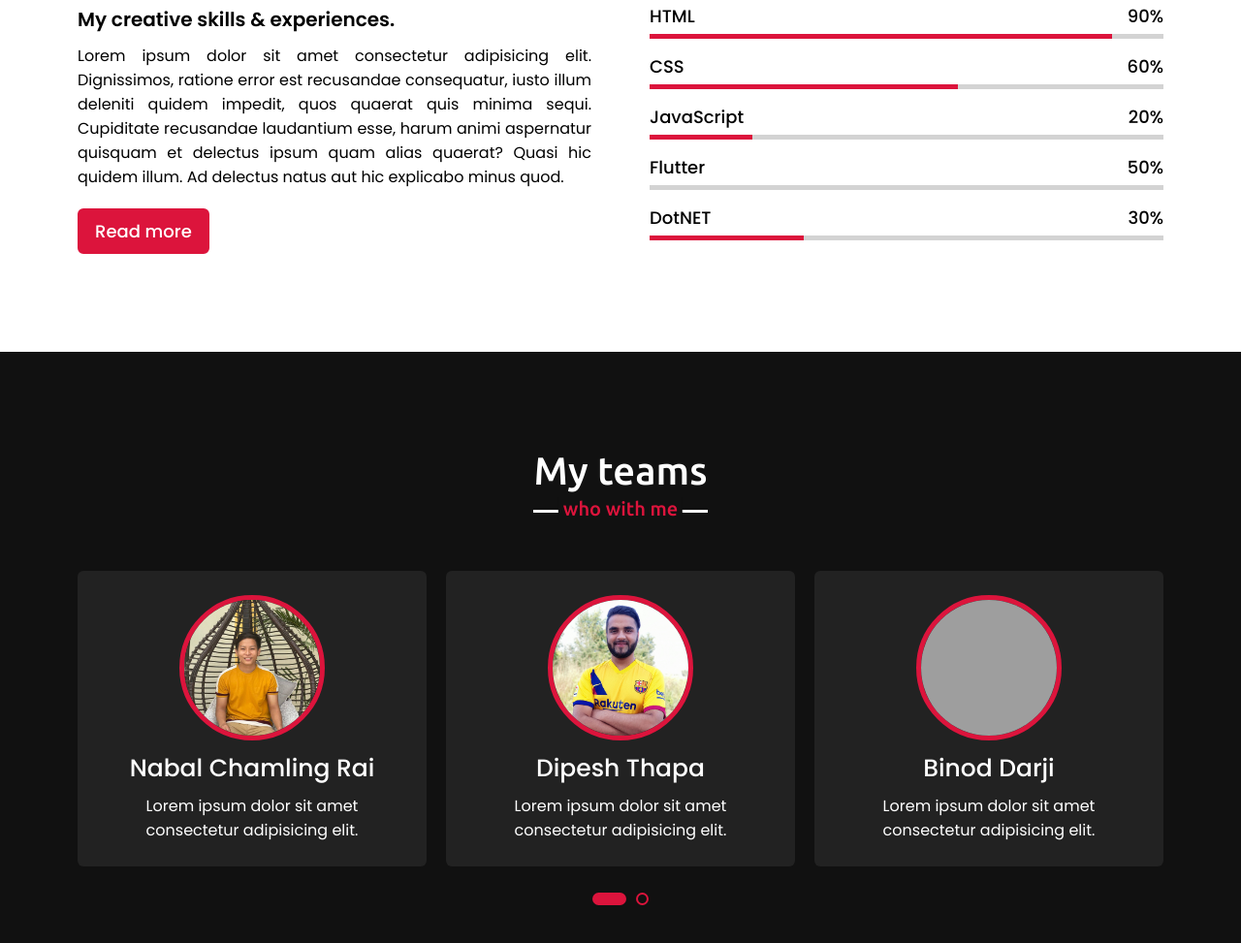
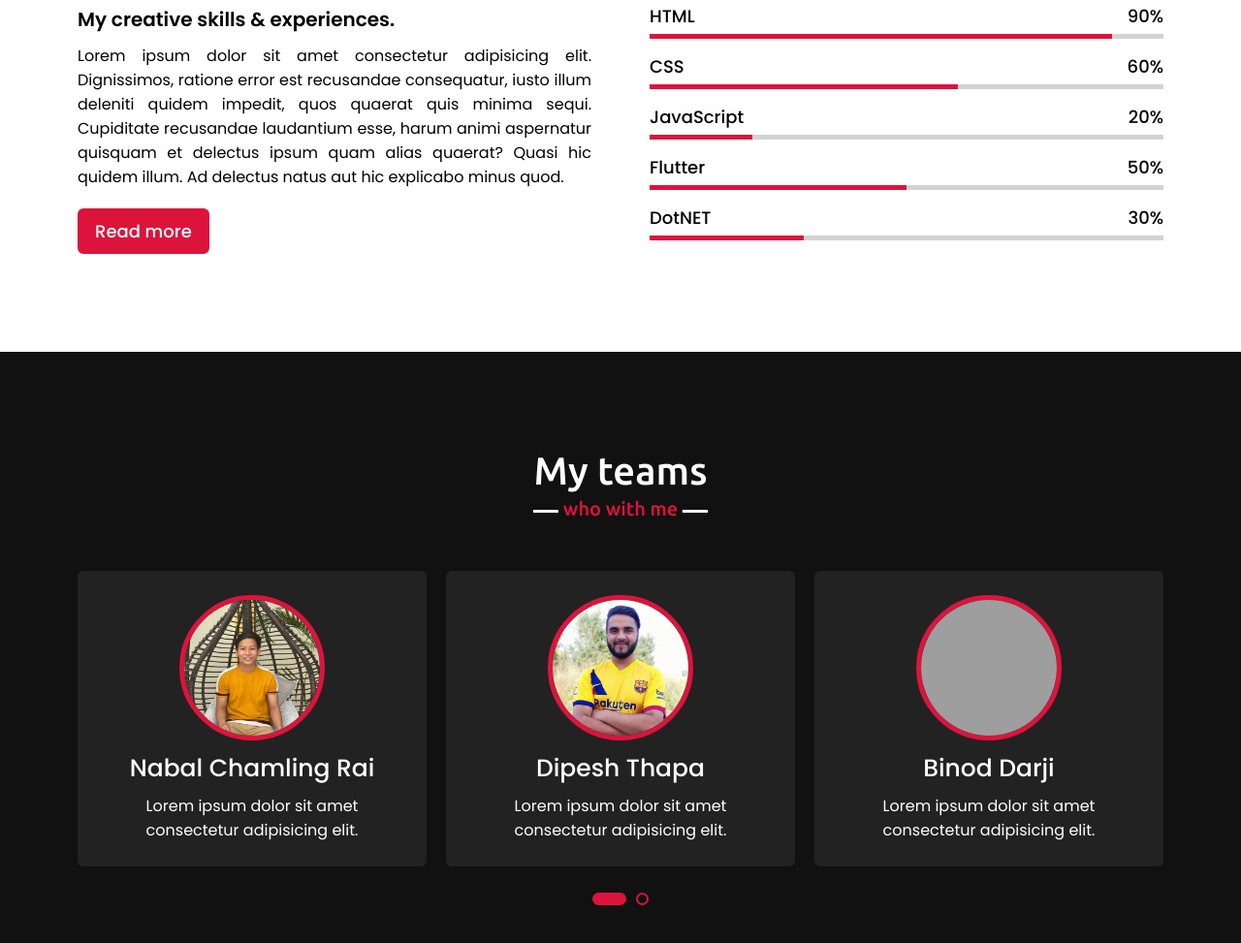
Before and after one commit to Romanstha/Romanshrestha-Website, a plain HTML site: page index.html in a window 1280 px wide. Shown: the part 2443-3416 px from the top of the page at 97% size. Drawn offline with nearby package versions, Linux system fonts and the light colour scheme; grey boxes are pictures that could not be loaded.

Commit message:
Update style.css

```diff
--- a/style.css
+++ b/style.css
@@ -371,7 +371,7 @@ section .title::after{
 .skills-content .right .js::before{
     width: 20%;
 }
-.skills-content .right .flutter::before{
+.skills-content .right .Flutter::before{
     width: 50%;
 }
 .skills-content .right .DotNET::before{
```
